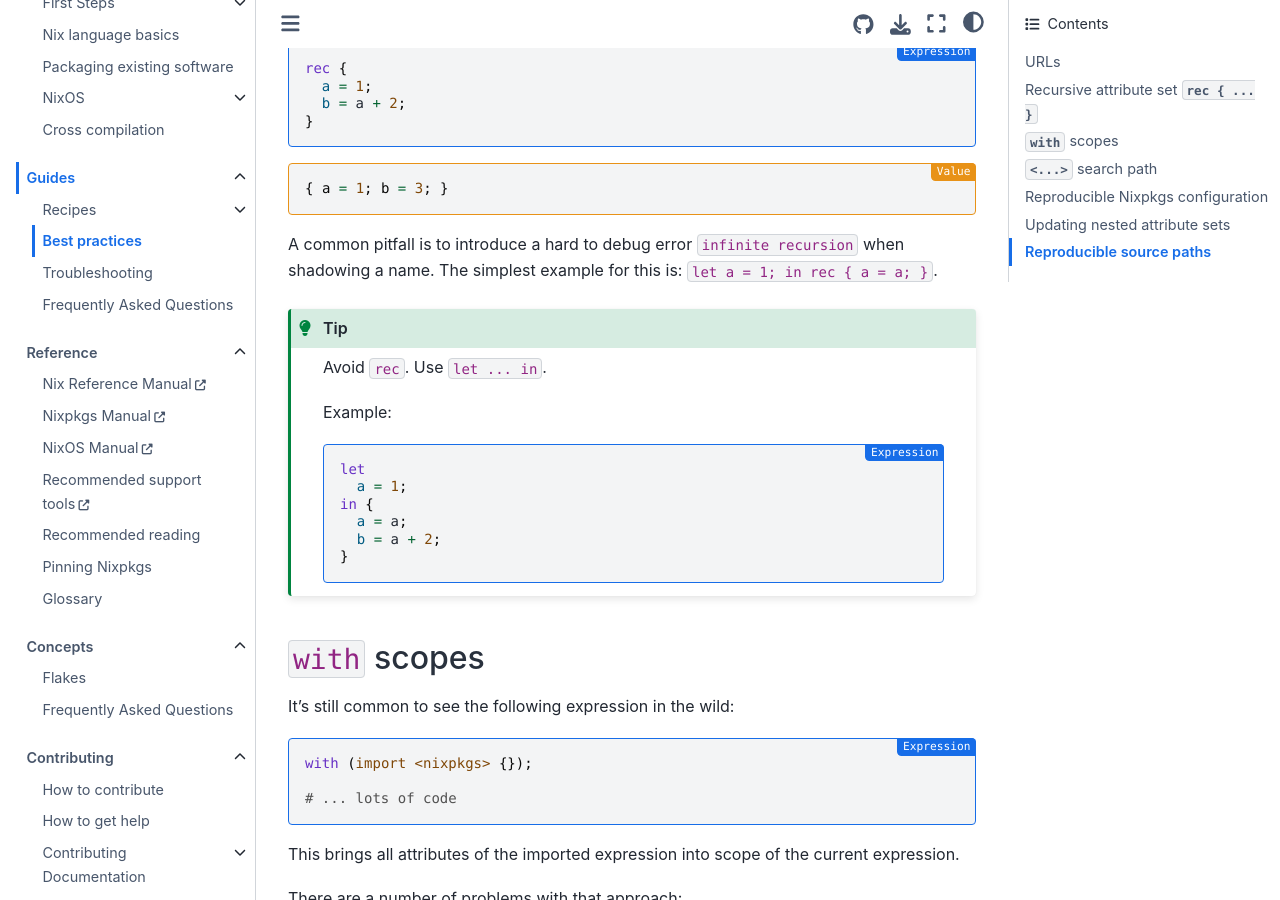
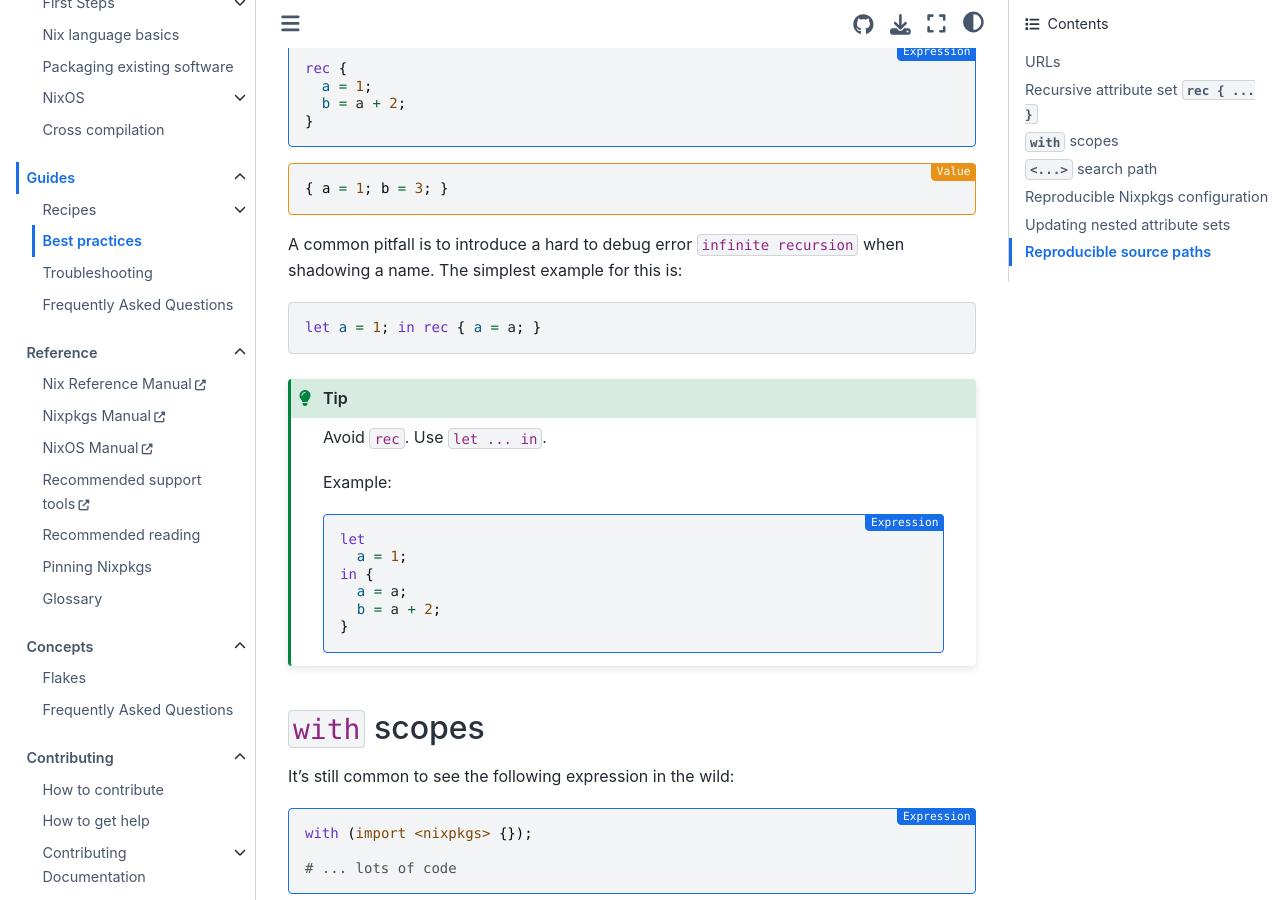
Before and after one commit to NixOS/nix.dev, a Sphinx documentation site: the page built from source/guides/best-practices.md, in a window 1280 px wide and 900 px high, scrolled down 593 px. Built offline with Sphinx 7.4.7 and the Sphinx Book theme 1.1.4, drawn with Linux system fonts in a browser that asks for light colours.

Commit message:
fix formatting/punctuation (#794)

````diff
--- a/source/guides/best-practices.md
+++ b/source/guides/best-practices.md
@@ -32,7 +32,11 @@ rec {
 ```
 
 A common pitfall is to introduce a hard to debug error `infinite recursion` when shadowing a name.
-The simplest example for this is: `let a = 1; in rec { a = a; }`.
+The simplest example for this is:
+
+```{code-block} nix
+let a = 1; in rec { a = a; }
+```
 
 :::{tip}
 Avoid `rec`. Use `let ... in`.
````
